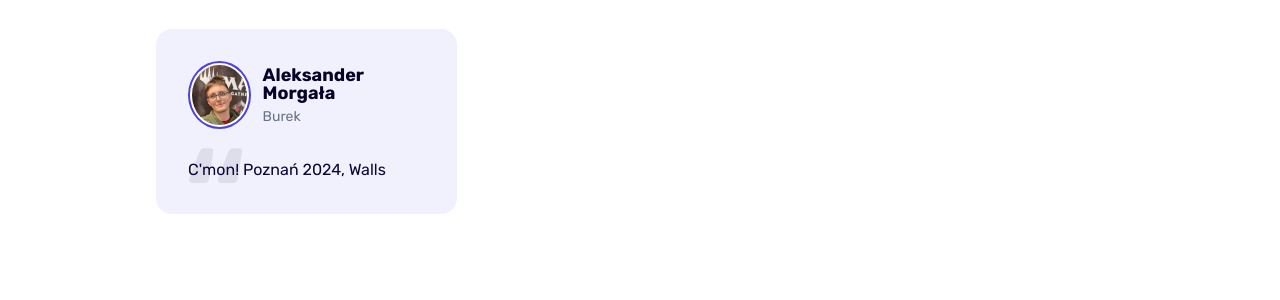
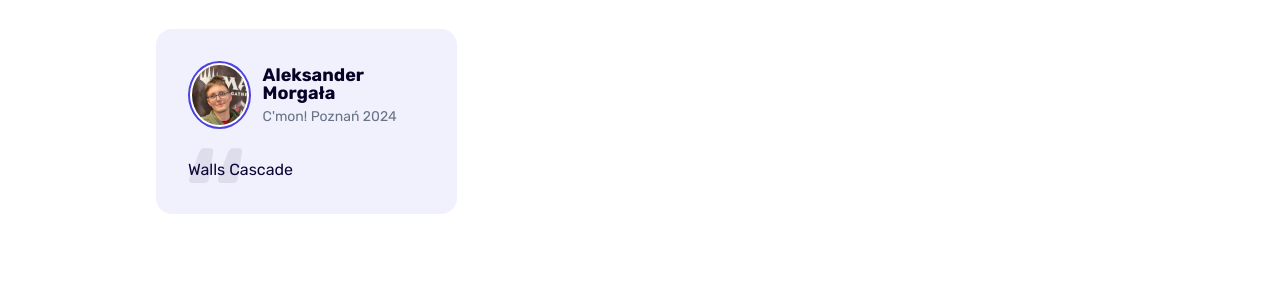
Before and after one commit to ganiwo/cmonmagic, a Jekyll site: the page built from index.html, in a window 1280 px wide. Shown: the part 852-1152 px from the top of the page. Built offline with Jekyll 4.4.1, drawn with Linux system fonts in a browser that asks for light colours.

Commit message:
Update settings.yml

```diff
--- a/_data/settings.yml
+++ b/_data/settings.yml
@@ -109,9 +109,9 @@ testimonial__description:
 testimonial__items:
   - name: "Aleksander Morgała"
     image: "/images/burek2024.jpg"
-    designation: "Burek"
-    link: "https://twitter.com/"
-    content : "C'mon! Poznań 2024, Walls"
+    designation: "C'mon! Poznań 2024"
+    link: "https://melee.gg/Decklist/View/375723"
+    content : "Walls Cascade"
 
 
 #-------------------------------
```
